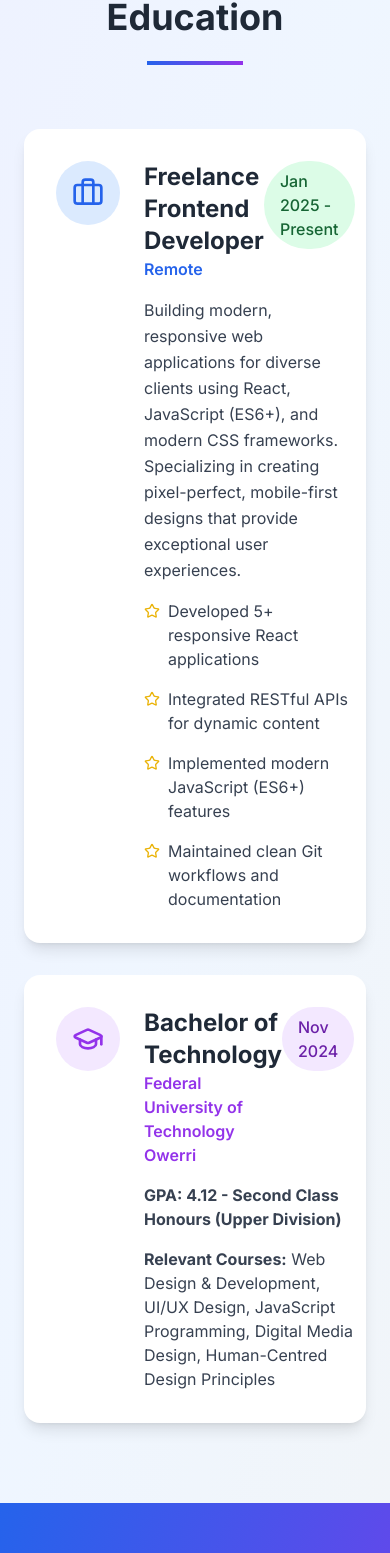
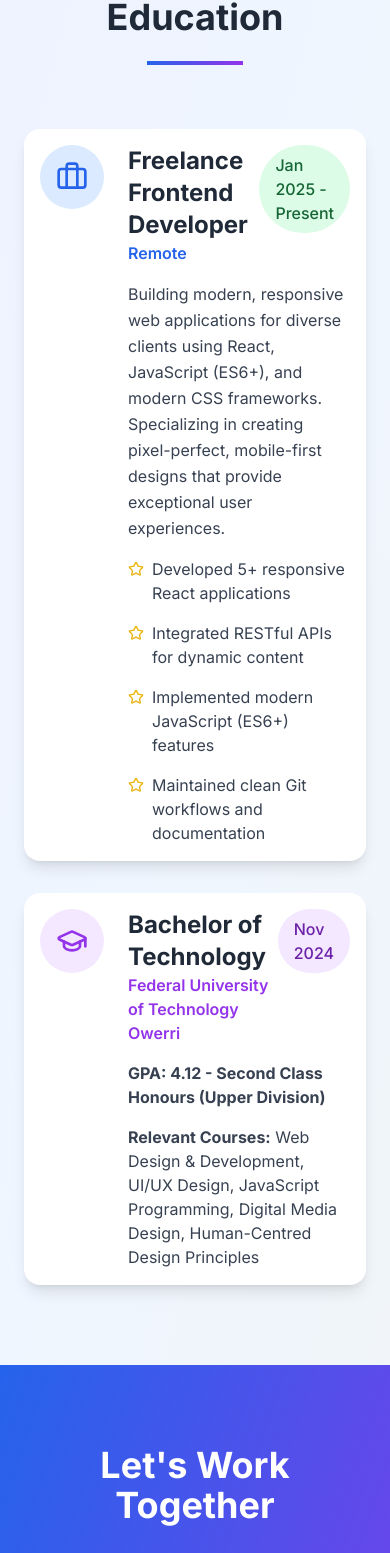
Before and after one commit to PrincyC007/portfolio, a React (Create React App) app: page / in a window 390 px wide. Shown: the part 8433-9986 px from the top of the page. Built offline with nearby package versions, Linux system fonts and the light colour scheme.

Commit message:
Fixed the padding in the experience/eductaion card section

```diff
--- a/src/components/Experience.jsx
+++ b/src/components/Experience.jsx
@@ -12,7 +12,7 @@ const Experience = () => {
 
         <div className="max-w-4xl mx-auto">
           {/* Experience */}
-          <div className="bg-white rounded-2xl p-8 shadow-lg mb-8">
+          <div className="bg-white rounded-2xl p-4 sm:p-6 md:p-8 shadow-lg mb-8">
             <div className="flex items-start gap-6">
               <div className="p-4 bg-blue-100 rounded-full">
                 <Briefcase className="w-8 h-8 text-blue-600" />
@@ -49,7 +49,7 @@ const Experience = () => {
           </div>
 
           {/* Education */}
-          <div className="bg-white rounded-2xl p-8 shadow-lg">
+          <div className="bg-white rounded-2xl p-4 sm:p-6 md:p-8 shadow-lg">
             <div className="flex items-start gap-6">
               <div className="p-4 bg-purple-100 rounded-full">
                 <GraduationCap className="w-8 h-8 text-purple-600" />
```
